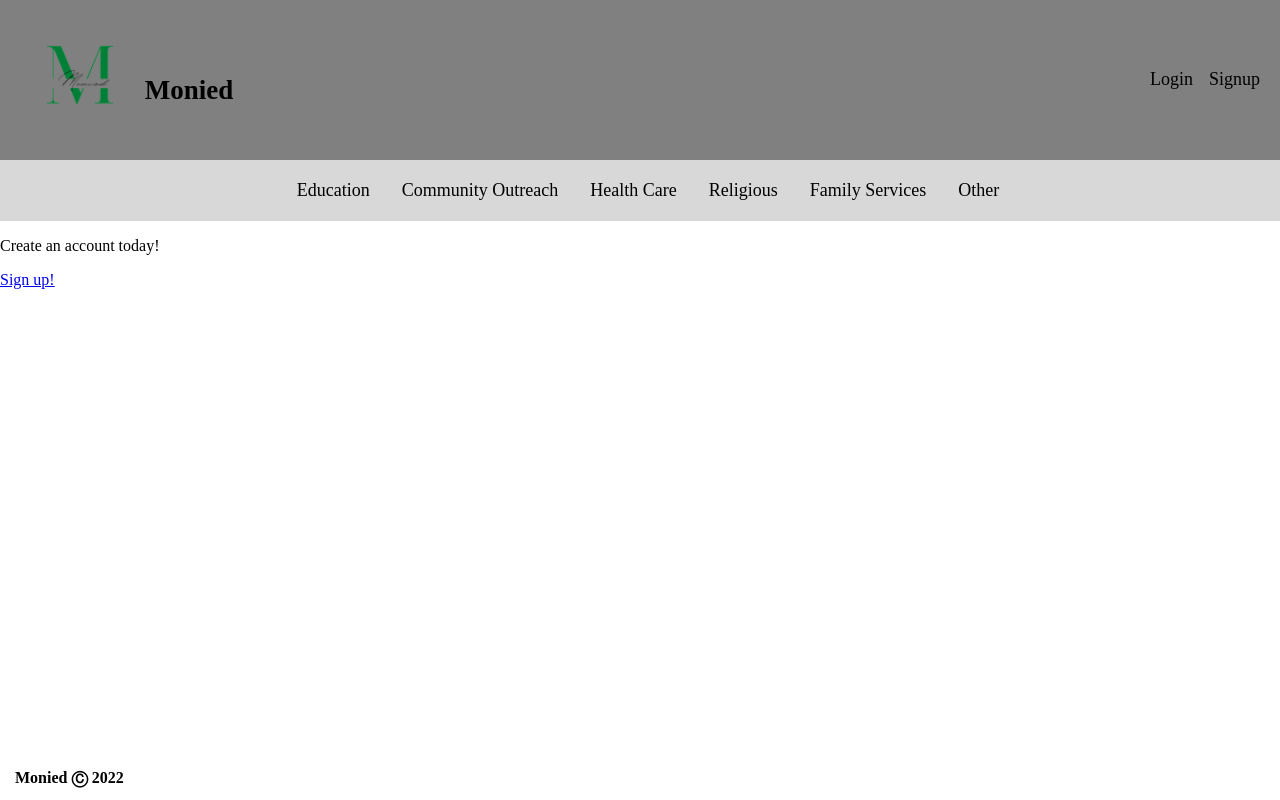
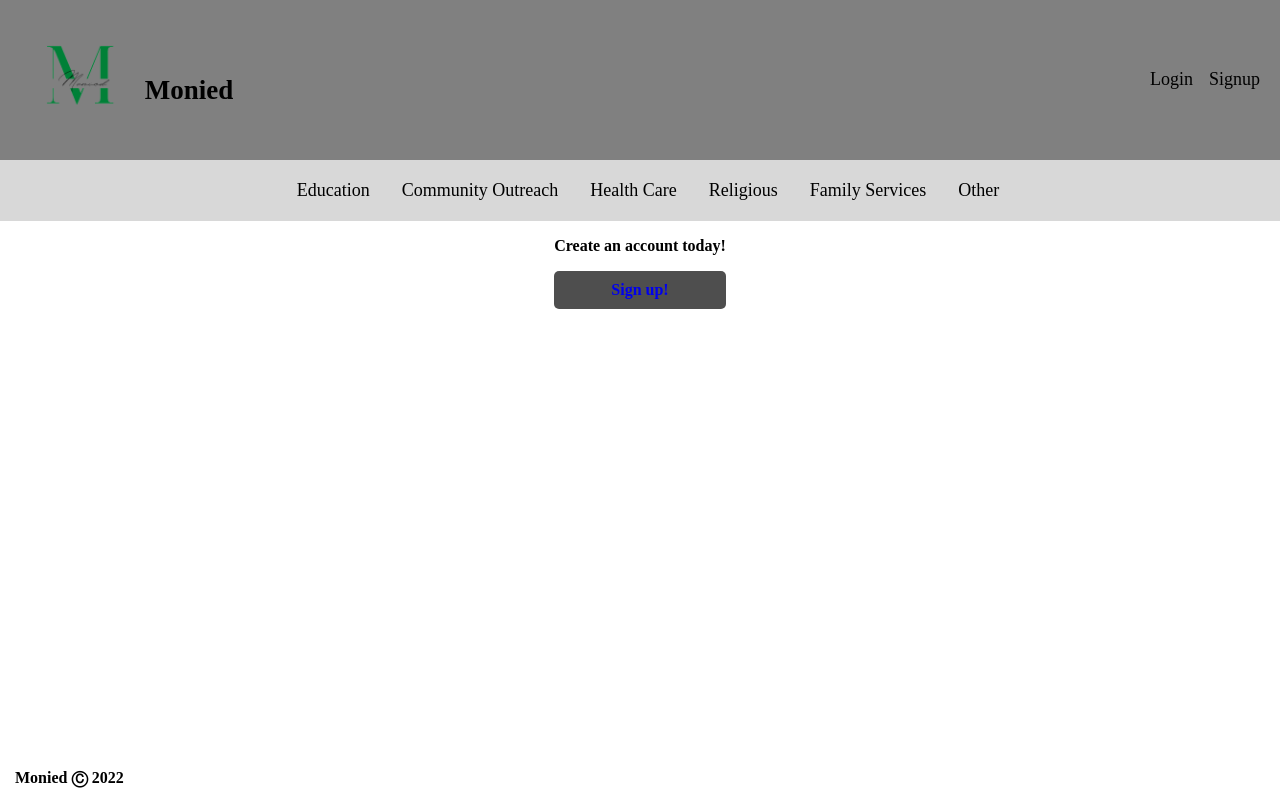
Before and after one commit to kristacannady/Monied, a React (Create React App) app in the folder client/: page /dashboard in a window 1280 px wide. Built offline with nearby package versions, Linux system fonts and the light colour scheme.

Commit message:
added dashboard and error message styling

```diff
--- a/client/src/components/CommunityPage/index.js
+++ b/client/src/components/CommunityPage/index.js
@@ -21,7 +21,7 @@ const Community = () => {
 
   if (projects.length === 0) {
     return (
-      <div>
+      <div className="no-projects-message">
         No Projects for this category consider making one
         <Link to="/NewProject"> here!</Link>
       </div>
--- a/client/src/components/EducationPage/index.js
+++ b/client/src/components/EducationPage/index.js
@@ -31,7 +31,7 @@ const Education = () => {
 
   if (projects.length === 0) {
     return (
-      <div>
+      <div className="no-projects-message">
         No Projects for this category consider making one
         <Link to="/NewProject"> here!</Link>
       </div>
--- a/client/src/components/FamilyPage/index.js
+++ b/client/src/components/FamilyPage/index.js
@@ -21,7 +21,7 @@ const Family = () => {
 
   if (projects.length === 0) {
     return (
-      <div>
+      <div className="no-projects-message">
         No Projects for this category consider making one
         <Link to="/NewProject"> here!</Link>
       </div>
--- a/client/src/components/HealthPage/index.js
+++ b/client/src/components/HealthPage/index.js
@@ -21,7 +21,7 @@ const Health = () => {
 
   if (projects.length === 0) {
     return (
-      <div>
+      <div className="no-projects-message">
         No Projects for this category consider making one
         <Link to="/NewProject"> here!</Link>
       </div>
--- a/client/src/components/OtherPage/index.js
+++ b/client/src/components/OtherPage/index.js
@@ -21,7 +21,7 @@ const Other = () => {
 
   if (projects.length === 0) {
     return (
-      <div>
+      <div className="no-projects-message">
         No Projects for this category consider making one
         <Link to="/NewProject"> here!</Link>
       </div>
--- a/client/src/components/ReligiousPage/index.js
+++ b/client/src/components/ReligiousPage/index.js
@@ -20,7 +20,7 @@ const Religious = () => {
 
   if (projects.length === 0) {
     return (
-      <div>
+      <div className="no-projects-message">
         No Projects for this category consider making one
         <Link to="/NewProject"> here!</Link>
       </div>
--- a/client/src/index.css
+++ b/client/src/index.css
@@ -135,3 +135,31 @@ footer h2 {
   padding: 10px;
   margin: 5px;
 }
+
+.no-projects-message,
+.no-projects-message a {
+  display: flex;
+  justify-content: center;
+  font-weight: 600;
+  text-decoration: none;
+  font-size: large;
+}
+
+.no-projects-message a {
+  color: rgb(59, 231, 82);
+  padding-left: 5px;
+}
+
+.dashboard,
+.dashboard a {
+  display: flex;
+  justify-content: center;
+  text-decoration: none;
+  font-weight: 600;
+}
+
+.dashboard a {
+  background-color: rgb(78, 78, 78);
+  border-radius: 5px;
+  padding: 10px;
+}
--- a/client/src/pages/Dashboard.js
+++ b/client/src/pages/Dashboard.js
@@ -6,11 +6,16 @@ import Auth from "../context/auth";
 // link to create new projects
 export default function Dashboard() {
   return (
-    <div>
+    <div className="dashboard">
       {Auth.loggedIn() ? (
         <div>
           <h2>Dashboard</h2>
-          <Link to="/NewProject">← Create a new project</Link>
+          <Link
+            to="/NewProject"
+            style={{ color: "rgb(59, 231, 82)", fontSize: "larger" }}
+          >
+            ← Create a new project
+          </Link>
         </div>
       ) : (
         <div>
```
